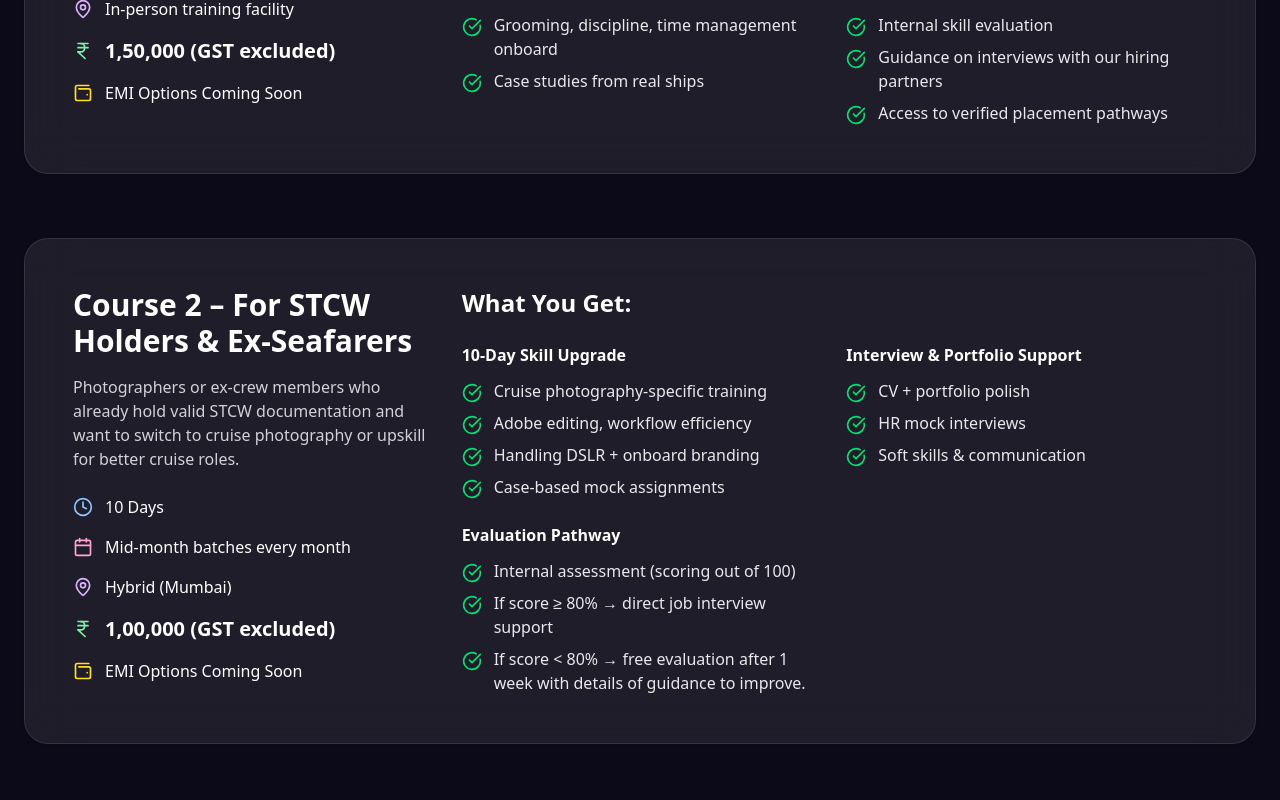
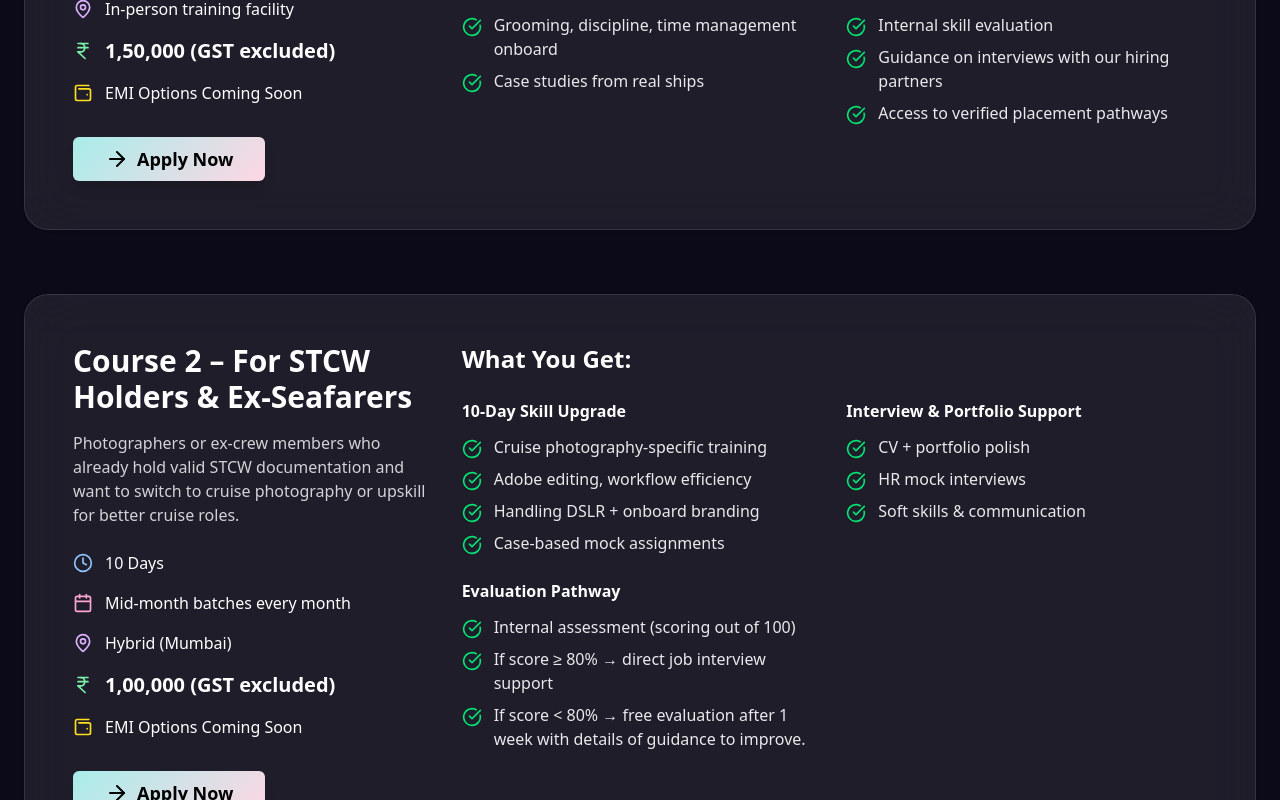
Before and after one commit to Google1979/Cruise-Lens-Academy, a Next.js app: page / in a window 1280 px wide. Shown: the part 2680-3480 px from the top of the page. Built offline with nearby package versions, Linux system fonts and the light colour scheme.

Commit message:
Add Apply Now Btn in course list

```diff
--- a/src/app/courses/CourseCard.tsx
+++ b/src/app/courses/CourseCard.tsx
@@ -1,6 +1,7 @@
 import { Card } from "@/components/ui/card";
 import CourseInfo from "./CourseInfo";
 import FeatureList from "./FeatureList";
+import ApplyNowBtn from "../ApplyNowBtn";
 
 interface CourseData {
   title: string;
@@ -36,6 +37,11 @@ export default function SingleCourse({ course }: SingleCourseProps) {
             {course.description}
           </p>
           <CourseInfo items={course.info} />
+
+          {/* Apply Now Button */}
+          <div className="mt-8">
+            <ApplyNowBtn className="inline-flex items-center justify-center ring-offset-background focus-visible:outline-none focus-visible:ring-2 focus-visible:ring-blue-400 focus-visible:ring-offset-2 disabled:pointer-events-none disabled:opacity-50 cruise-gradient h-11 rounded-md text-black font-bold text-lg px-8 py-4 shadow-lg hover:scale-105 transform transition-all duration-200 group" />
+          </div>
         </div>
 
         <div className="lg:col-span-2">
```
